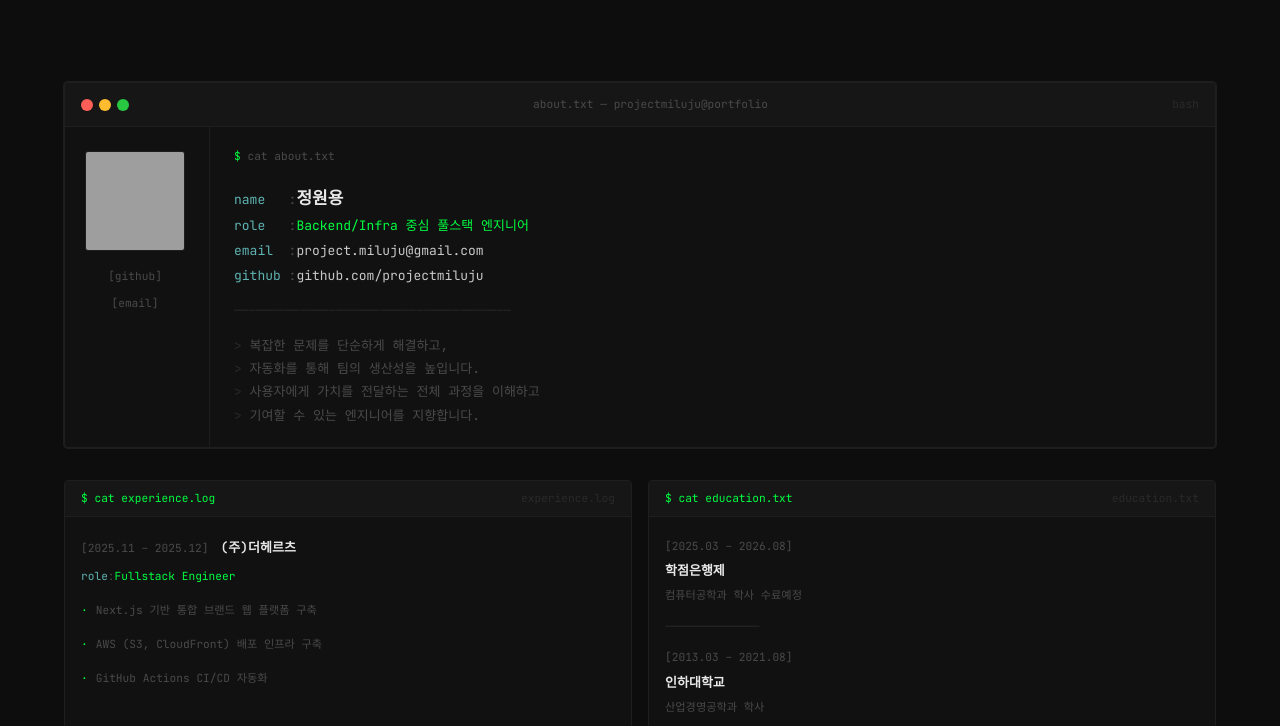
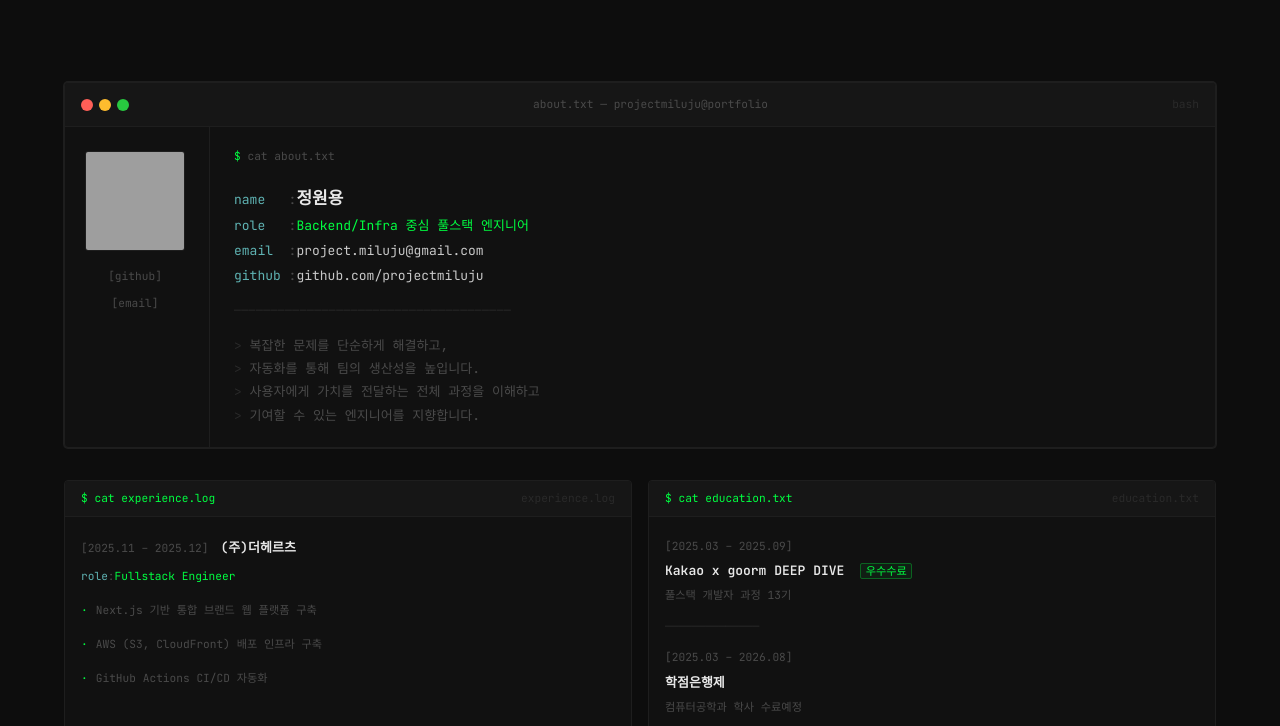
Before and after one commit to projectmiluju/projectmiluju.github.io, an Astro site: page /about in a window 1280 px wide. Shown: the part 62-788 px from the top of the page. Built offline with nearby package versions, Linux system fonts and the light colour scheme; Astro itself is replaced by a stand-in of ours; grey boxes are pictures that could not be loaded.

Commit message:
교육 이력 추가: Kakao x goorm DEEP DIVE 과정 및 배지 스타일 개선

```diff
--- a/src/pages/about.astro
+++ b/src/pages/about.astro
@@ -121,6 +121,12 @@ import { siteConfig } from '../config/site';
             <span class="card-file">education.txt</span>
           </div>
           <div class="card-body">
+            <div class="edu-entry">
+              <div class="edu-period">[2025.03 – 2025.09]</div>
+              <div class="edu-name">Kakao x goorm DEEP DIVE <span class="edu-badge">우수수료</span></div>
+              <div class="edu-detail">풀스택 개발자 과정 13기</div>
+            </div>
+            <div class="edu-sep">──────────────</div>
             <div class="edu-entry">
               <div class="edu-period">[2025.03 – 2026.08]</div>
               <div class="edu-name">학점은행제</div>
@@ -575,6 +581,18 @@ import { siteConfig } from '../config/site';
     color: var(--color-text-muted);
   }
 
+  .edu-badge {
+    font-size: var(--text-xs);
+    color: var(--color-accent);
+    border: 1px solid rgba(0, 255, 65, 0.3);
+    background-color: var(--color-accent-light);
+    border-radius: var(--radius-sm);
+    padding: 0 0.4em;
+    margin-left: var(--space-2);
+    font-weight: 500;
+    vertical-align: middle;
+  }
+
   .edu-sep {
     color: var(--color-text-dim);
     font-size: var(--text-xs);
```
